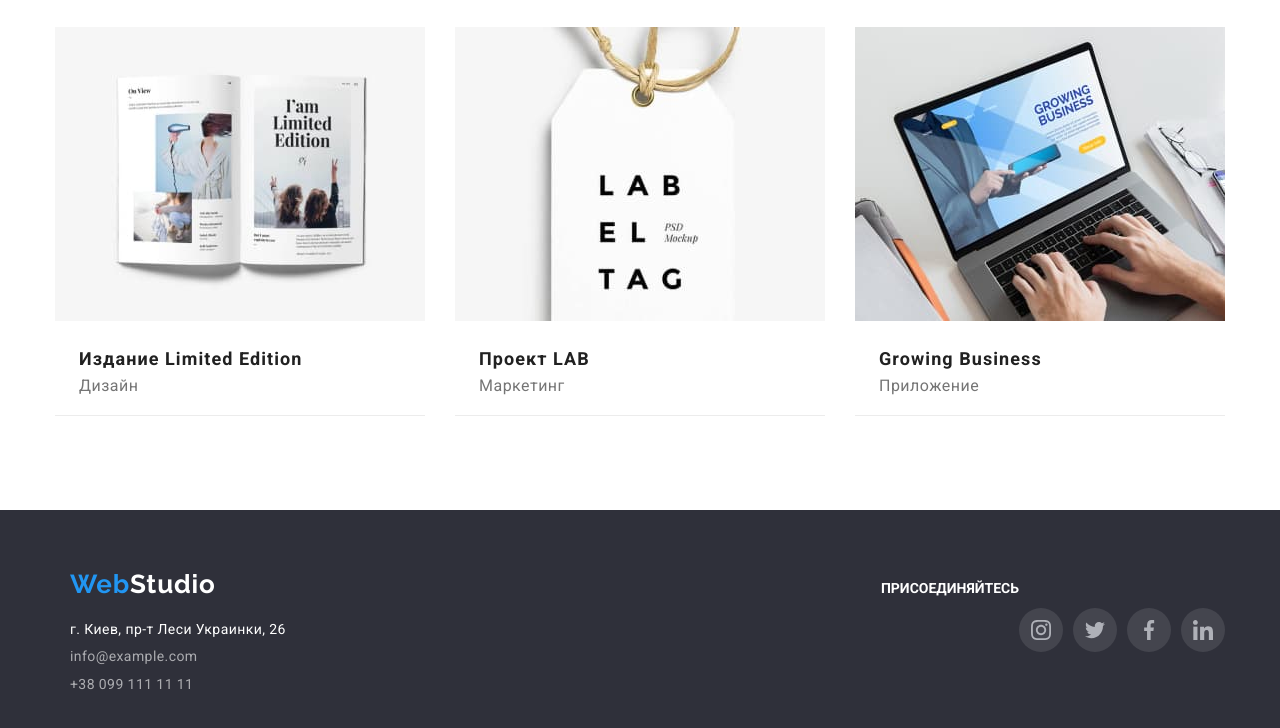
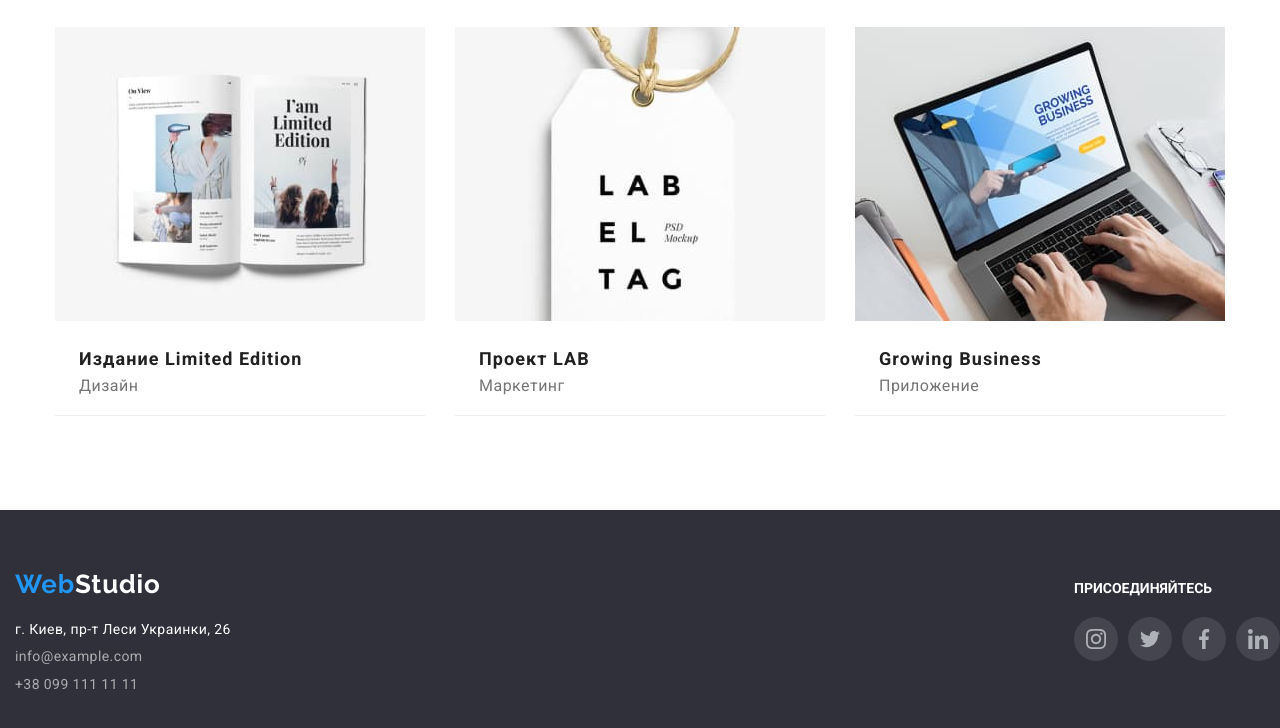
Before and after one commit to NadiaMatsko/goit-markup-hw-04, a plain HTML site: page portfolio.html in a window 1280 px wide. Shown: the part 1076-1804 px from the top of the page. Drawn offline with nearby package versions, Linux system fonts and the light colour scheme.

Commit message:
Update styles.css

```diff
--- a/css/styles.css
+++ b/css/styles.css
@@ -257,7 +257,7 @@ a{
     padding-left: 15px;
     padding-right: 15px;
     margin: 0 auto;
-    background-color: #FFFFFF ;
+
 }
 .navigation{
     display: flex;
@@ -549,17 +549,13 @@ justify-content: center;
 font-style: normal;
 font-weight: bold;
 font-size: 14px;
-line-height: 1.14px;
+line-height: 1.14;
 color: white;
     }
  .footer-container{
   display:flex;
   align-items: baseline;
-  width: 1200px;
-  padding-left: 15px;
-  padding-right: 15px;
- margin: 0 auto;
-    }
+      }
  .footer-social-link{
      margin-top: 20px;
  }
@@ -580,5 +576,5 @@ color: white;
     box-shadow: 0px 1px 1px rgba(0, 0, 0, 0.12), 0px 4px 4px rgba(0, 0, 0, 0.06), 1px 4px 6px rgba(0, 0, 0, 0.16);
  }
 .footer-social-list{
-    display: flex;
+  margin-left: 70px;
     }
```
